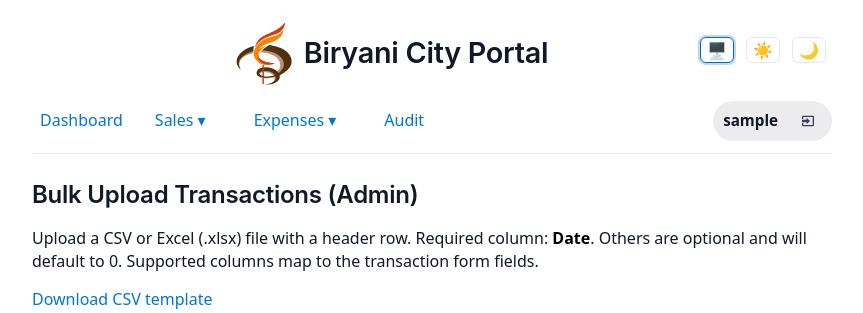
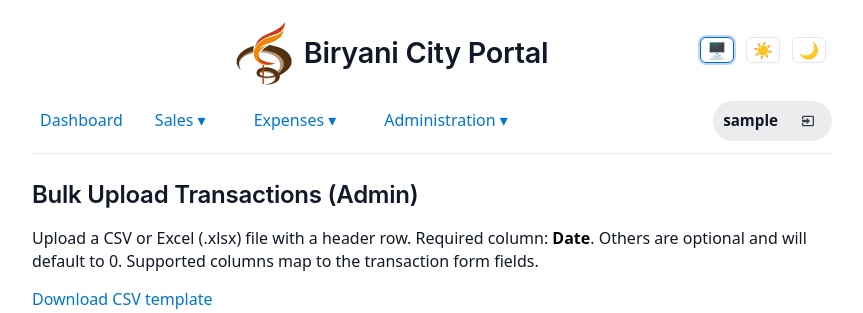
Before and after one commit to sushanth88/BC_Internal_OP, a Flask app: page /admin/upload in a window 1280 px wide. Shown: the top 313 px of the page, without its empty margins (208-1071 px from the left). Run offline with Flask 3, Linux system fonts and the light colour scheme; the first user in the database is signed in; tables that the repository leaves empty hold one stand-in row (Sample ...); some libraries are stand-ins or nearby versions.

Commit message:
Nav: add Administration navlink with Upload and Audit Logs submenu

```diff
--- a/templates/_nav.html
+++ b/templates/_nav.html
@@ -31,8 +31,16 @@
       {% if current_user.is_authenticated %}
         {# Catering moved into Sales submenu above #}
         {% if current_user.is_admin %}
-          <a href="{{ url_for('audit_logs') }}" class="{% if request.path.startswith(url_for('audit_logs')) %}active{% endif %}">Audit</a>
-            {# Upload moved into Admin actions on Transactions page. #}
+          <div class="has-submenu nav-item">
+            <a href="{{ url_for('admin_upload') }}"
+               class="{% if request.path.startswith('/admin') %}active{% endif %} parent"
+               aria-haspopup="true" aria-expanded="false">Administration ▾</a>
+            <div class="submenu" role="menu" aria-label="Administration subpages">
+              <a href="{{ url_for('admin_upload') }}" role="menuitem" class="{% if request.path == url_for('admin_upload') %}active{% endif %}">Upload</a>
+              <a href="{{ url_for('admin_upload_template_csv') }}" role="menuitem" class="{% if request.path == url_for('admin_upload_template_csv') %}active{% endif %}">Upload Template</a>
+              <a href="{{ url_for('audit_logs') }}" role="menuitem" class="{% if request.path == url_for('audit_logs') %}active{% endif %}">Audit Logs</a>
+            </div>
+          </div>
         {% endif %}
       {% endif %}
     </nav>
```
